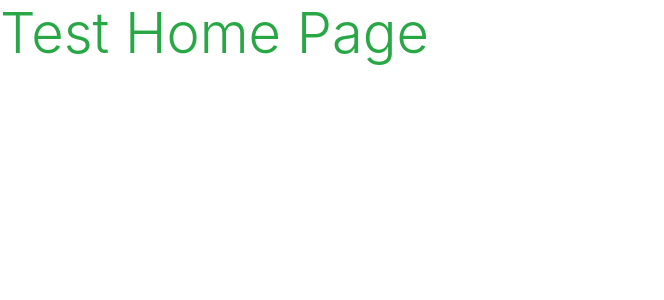
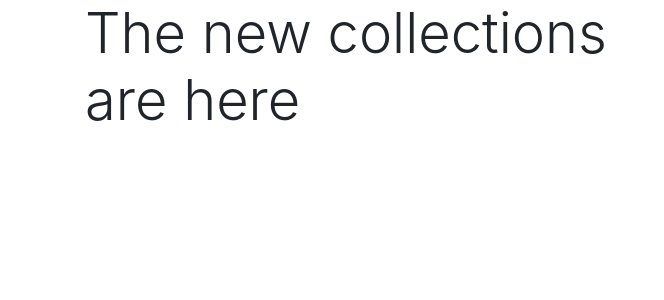
Before and after one commit to adammkeane/boutique_ado_v1, a Django app: page / in a window 1280 px wide. Shown: the top 300 px of the page, without its empty margins (0-664 px from the left). Run offline with Django 3.2, Linux system fonts and the light colour scheme.

Commit message:
Added home page content

```diff
--- a/home/templates/home/index.html
+++ b/home/templates/home/index.html
@@ -1,6 +1,27 @@
 {% extends "base.html" %}
 {% load static %}
 
+{% block page_header %}
+<div class="container header-container">
+    <div class="row">
+        <div class="col">
+
+        </div>
+    </div>
+</div>
+{% endblock %}
+
 {% block content %}
-    <h1 class="display-4 text-success">Test Home Page</h1>
+<div class="container h-100">
+    <div class="row h-100">
+        <div class="col-7 col-md-6 my-auto">
+            <h1 class="display-4 logo-font text-black">The new collections are here</h1>
+            <div class="my-5">
+                <h4>
+                    <a href="" class="btn btn-lg rounded-0 text-uppercase py-3 shop-now-button"></a>
+                </h4>
+            </div>
+        </div>
+    </div>
+</div>
 {% endblock %}
```
Also changed, not shown: templates/base.html (+17 -8 lines).
